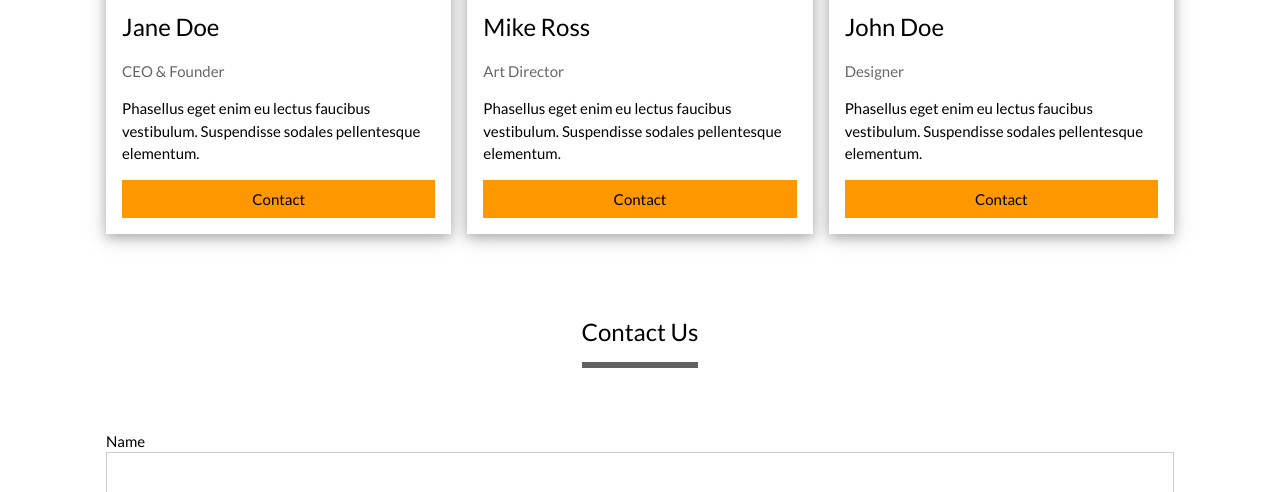
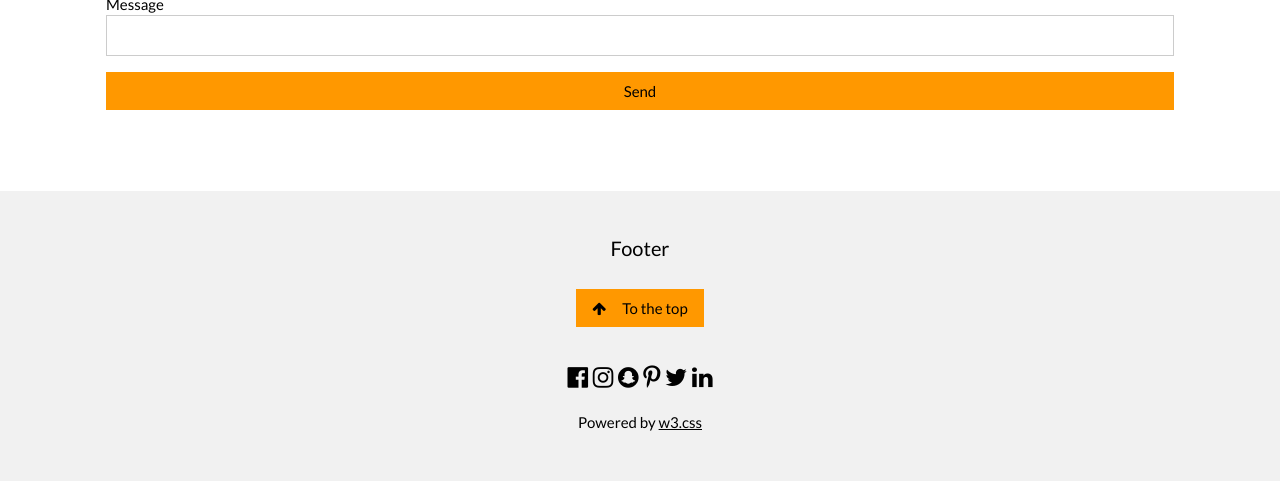
Before and after one commit to meet-projects/Y2-GroupD-Team3, a Flask app: page / in a window 1280 px wide. Shown: the part 2369-2861 px from the top of the page. Run offline with Flask 3, Linux system fonts and the light colour scheme.

Commit message:
Update home.html

```diff
--- a/templates/home.html
+++ b/templates/home.html
@@ -62,7 +62,7 @@ html,body,h1,h2,h3,h4 {font-family:"Lato", sans-serif}
     <div class="w3-display-container mySlides">
       <img src="https://media.istockphoto.com/id/883012638/photo/girl-knitting-at-home.jpg?s=612x612&w=0&k=20&c=vLPysKbx-BXsfMD1OycuOZChWEQhOip_yEyOP47jsHk=" style="width:100%; height: 600px;">
       <div class="w3-display-topright w3-container w3-padding-32">
-        <span class="w3-white w3-padding-large w3-animate-bottom">netting</span>
+        <span class="w3-white w3-padding-large w3-animate-bottom">knitting</span>
       </div>
     </div>
     <div class="w3-display-container mySlides">
@@ -177,47 +177,7 @@ html,body,h1,h2,h3,h4 {font-family:"Lato", sans-serif}
   </div>
 
   <!-- Grid -->
-  <div class="w3-row-padding" id="about">
-    <div class="w3-center w3-padding-64">
-      <span class="w3-xlarge w3-bottombar w3-border-dark-grey w3-padding-16">Who We Are</span>
-    </div>
 
-    <div class="w3-third w3-margin-bottom">
-      <div class="w3-card-4">
-        <img src="/w3images/team1.jpg" alt="John" style="width:100%">
-        <div class="w3-container">
-          <h3>Jane Doe</h3>
-          <p class="w3-opacity">CEO & Founder</p>
-          <p>Phasellus eget enim eu lectus faucibus vestibulum. Suspendisse sodales pellentesque elementum.</p>
-          <p><button class="w3-button w3-orange w3-block">Contact</button></p>
-        </div>
-      </div>
-    </div>
-
-    <div class="w3-third w3-margin-bottom">
-      <div class="w3-card-4">
-        <img src="/w3images/team2.jpg" alt="Mike" style="width:100%">
-        <div class="w3-container">
-          <h3>Mike Ross</h3>
-          <p class="w3-opacity">Art Director</p>
-          <p>Phasellus eget enim eu lectus faucibus vestibulum. Suspendisse sodales pellentesque elementum.</p>
-          <p><button class="w3-button w3-orange w3-block">Contact</button></p>
-        </div>
-      </div>
-    </div>
-
-    <div class="w3-third w3-margin-bottom">
-      <div class="w3-card-4">
-        <img src="/w3images/team3.jpg" alt="Jane" style="width:100%">
-        <div class="w3-container">
-          <h3>John Doe</h3>
-          <p class="w3-opacity">Designer</p>
-          <p>Phasellus eget enim eu lectus faucibus vestibulum. Suspendisse sodales pellentesque elementum.</p>
-          <p><button class="w3-button w3-orange w3-block">Contact</button></p>
-        </div>
-      </div>
-    </div>
-  </div>
 
   <!-- Contact -->
   <div class="w3-center w3-padding-64" id="contact">
```
